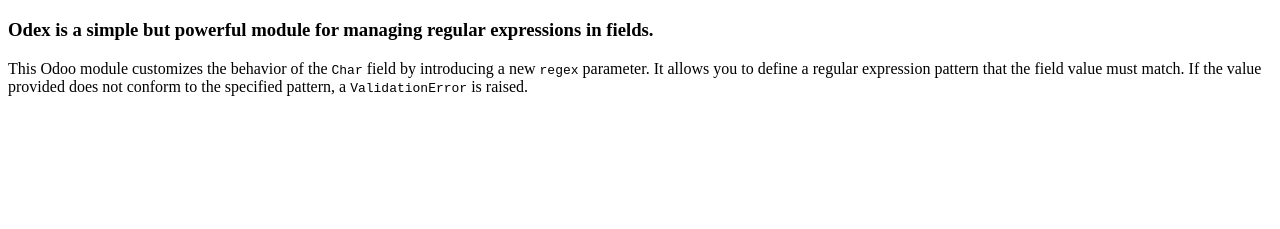
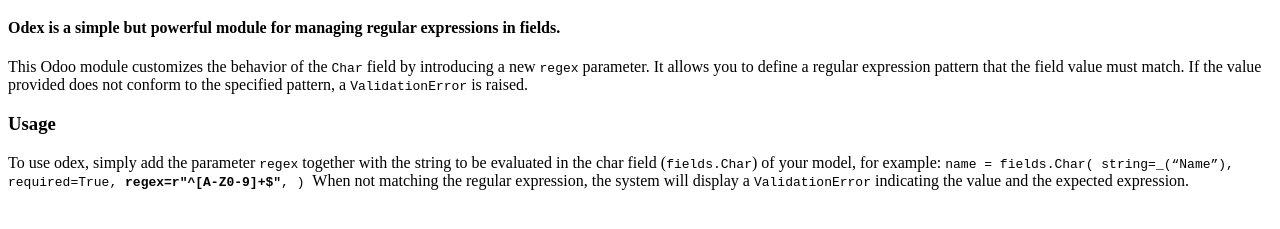
Before and after one commit to DIOR27/odex, a plain HTML site: page odoo_odex/static/description/index.html in a window 1280 px wide. Shown: the part 61-290 px from the top of the page. Drawn offline with Linux system fonts and the light colour scheme.

Commit message:
refactor

```diff
--- a/odoo_odex/static/description/index.html
+++ b/odoo_odex/static/description/index.html
@@ -8,13 +8,29 @@
 <body>
     <h1>Odex - The Odoo RegEx Module</h1>
 
-    <h3>
+    <h4>
         Odex is a simple but powerful module for managing regular expressions in fields.
-    </h3>
+    </h4>
     <p>
         This Odoo module customizes the behavior of the <code>Char</code> field by introducing a new <code>regex</code> parameter. It allows you to define
         a regular expression pattern that the field value must match. If the value provided does not conform to the specified
         pattern, a <code>ValidationError</code> is raised.
     </p>
+    <h3>Usage</h3>
+    <p>
+        To use odex, simply add the parameter <code>regex</code> together with the string to be evaluated in the char field (<code>fields.Char</code>)
+        of your model, for example:
+
+        <code>
+            name = fields.Char(
+                string=_(“Name”),
+                required=True,
+                <b>regex=r"^[A-Z0-9]+$"</b>,
+            )
+        </code>
+
+        When not matching the regular expression, the system will display a <code>ValidationError</code> indicating the value and the
+        expected expression.
+    </p>
 </body>
 </html>
```
